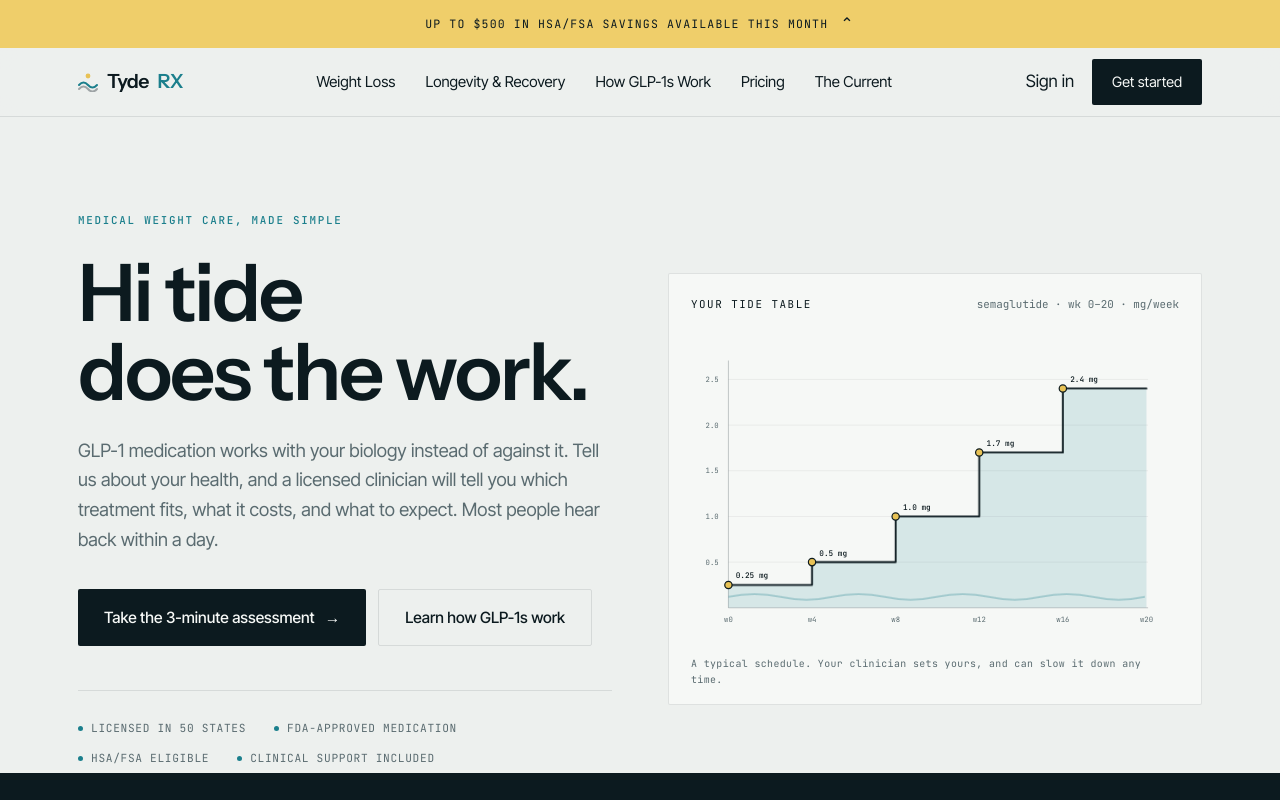
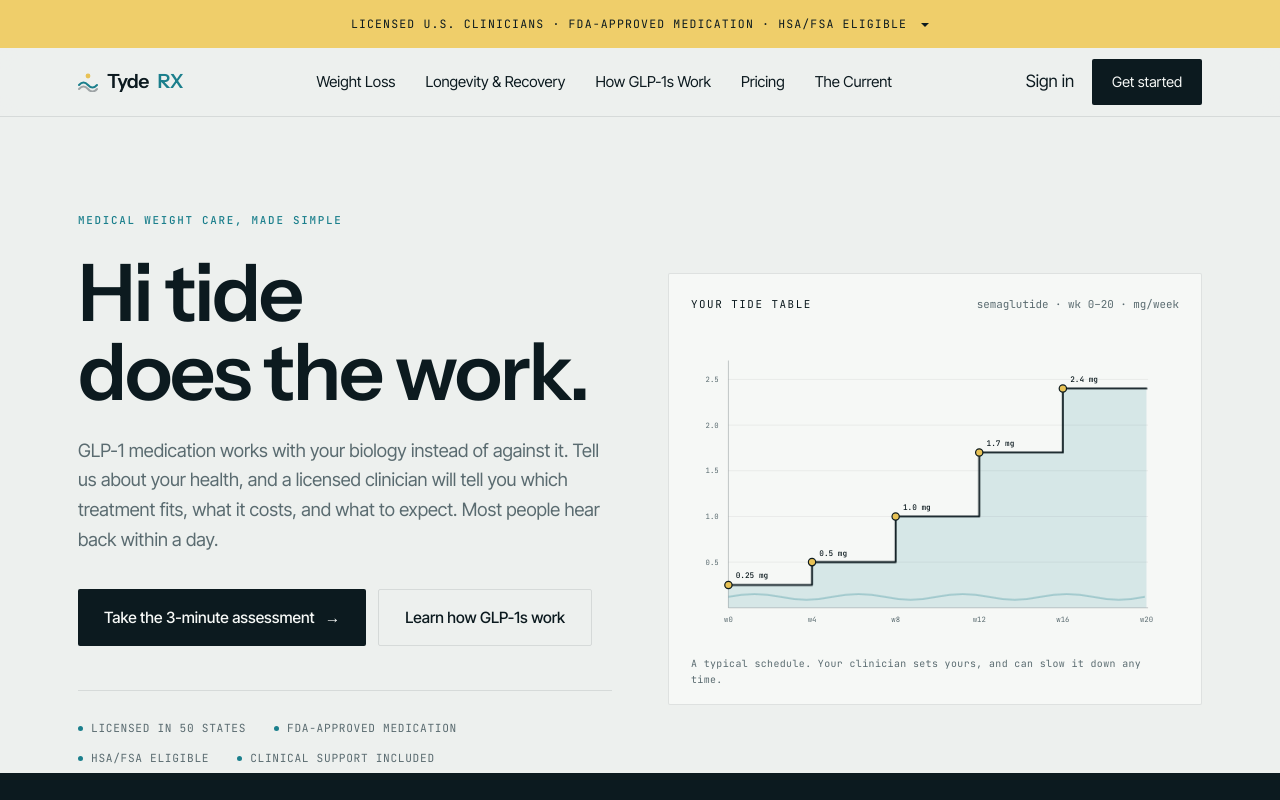
Before and after one commit to pharmalynk/tyderx, a React (Vite) app: page / in a window 1280 px wide. Shown: the top 800 px of the page. Built offline with nearby package versions, Linux system fonts and the light colour scheme.

Commit message:
expandable announcement bar

```diff
--- a/src/TydeRX.jsx
+++ b/src/TydeRX.jsx
@@ -8,7 +8,16 @@ import React, { useState, useEffect, useRef } from "react";
 
 const CSS = `
 @import url('https://fonts.googleapis.com/css2?family=Instrument+Sans:wght@400;500;600;700&family=Inter+Tight:wght@400;500;600&family=JetBrains+Mono:wght@400;500;700&display=swap');
-
+.caret {
+   display: inline-block;
+    width: 0;
+    height: 0;
+    margin-left: 2px;
+    vertical-align: middle;
+    border-top: 4px dashed;
+    border-right: 4px solid transparent;
+    border-left: 4px solid transparent;
+}
 .tx {
   --ink:      #0C1A1F;
   --deep:     #103B45;
@@ -609,8 +618,8 @@ function AnnouncementBar() {
   return (
     <div className="announce">
       <button className="announce-bar" onClick={() => setOpen(!open)} aria-expanded={open}>
-        <span>Up to $500 in HSA/FSA savings available this month</span>
-        <span className={`announce-chev ${open ? "up" : ""}`}>⌃</span>
+        <span>LICENSED U.S. CLINICIANS · FDA-APPROVED MEDICATION · HSA/FSA ELIGIBLE</span>
+        <span className={`announce-chev ${open ? "up" : ""}`}><span class="caret"></span></span>
       </button>
       <div className={`announce-panel ${open ? "open" : ""}`}>
         <div className="wrap announce-inner">
```
